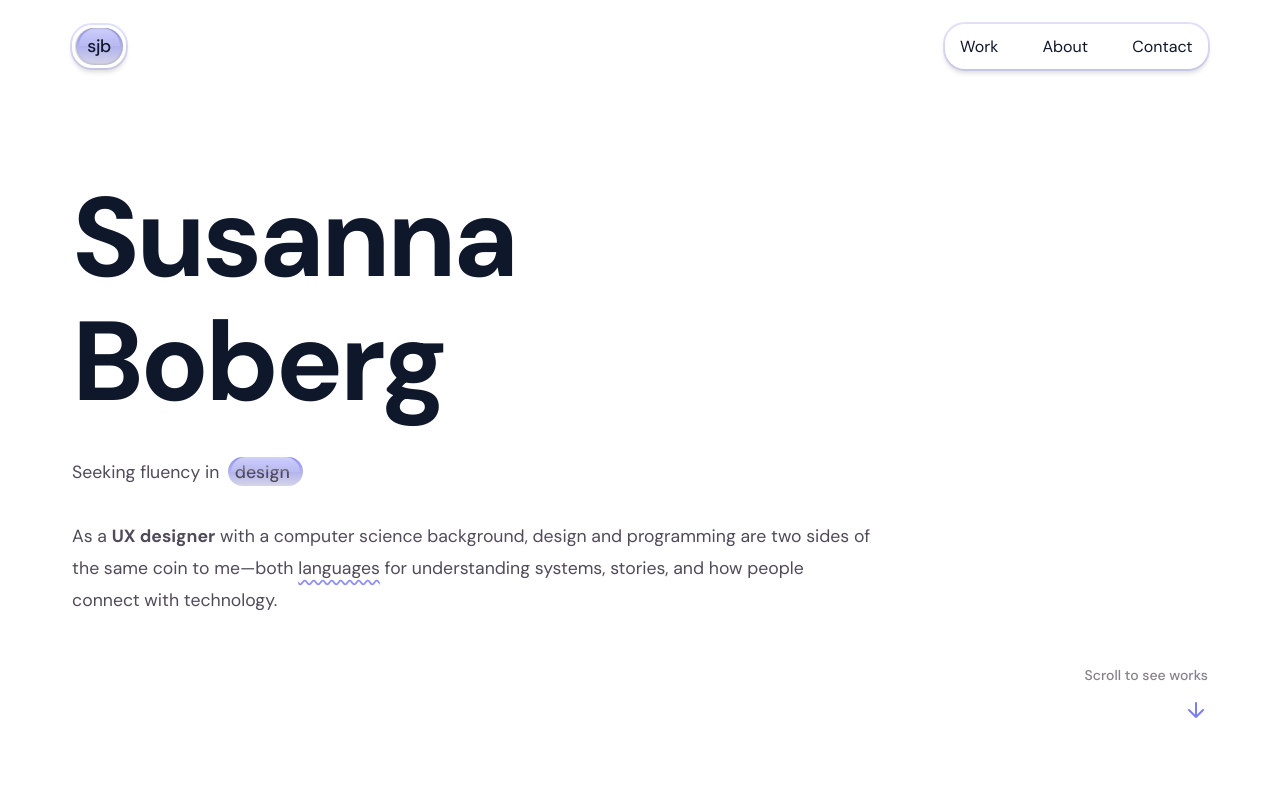
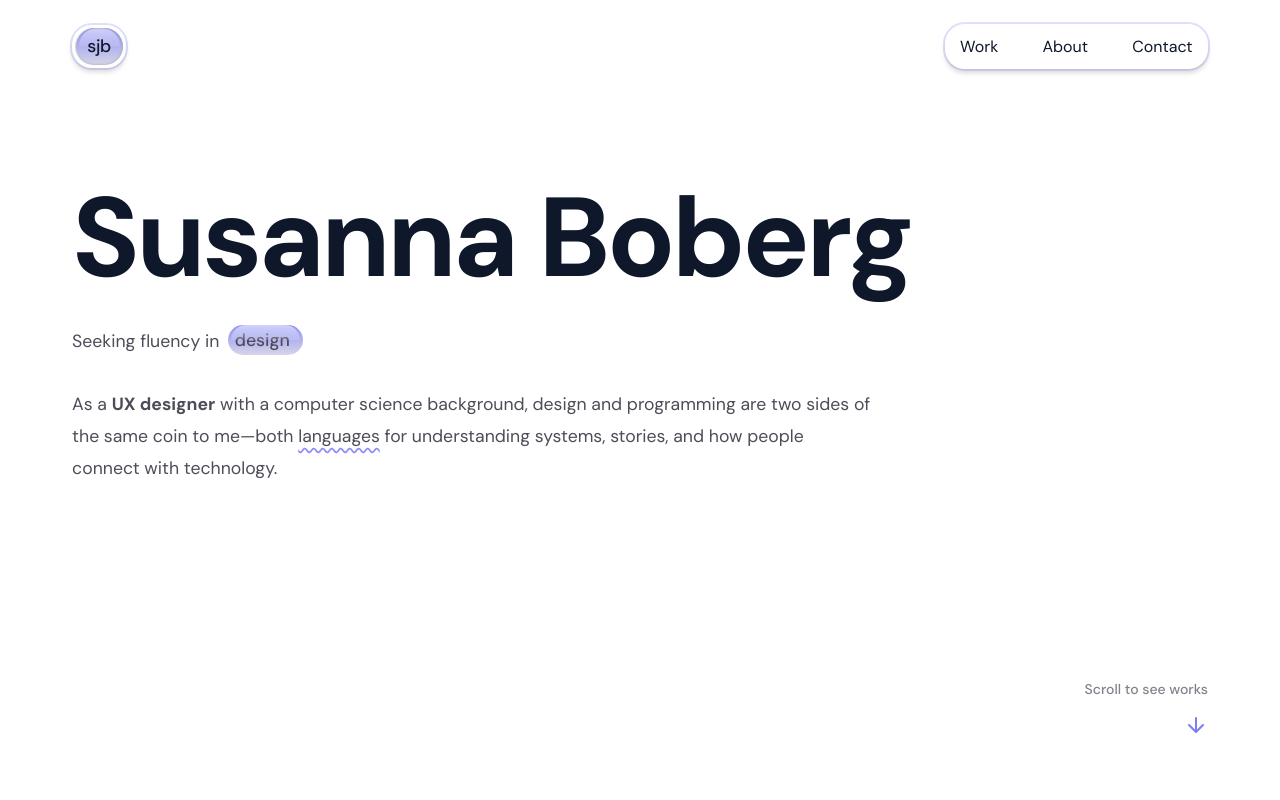
Before and after one commit to susannaboberg/susannaboberg.github.io, a plain HTML site: page index.html in a window 1280 px wide. Shown: the top 800 px of the page. Drawn offline with nearby package versions, Linux system fonts and the light colour scheme; a web font is replaced by a local one.

Commit message:
fixed scroll section height

```diff
--- a/styles.css
+++ b/styles.css
@@ -218,11 +218,15 @@ body.menu-open {
     padding: 0 2rem;
     display: flex;
     flex-direction: column;
+    min-height: 70vh;
 }
 
+
+
+
 .hero-text {
-    max-width: 800px;
-    margin-bottom: 3rem;
+    max-width: 900px;
+    margin-bottom: clamp(1rem, 4vh, 3rem);
 }
 
 
@@ -230,7 +234,7 @@ body.menu-open {
     font-size: clamp(3rem, 9vw, 7rem);
     font-weight: 700;
     line-height: 1.1;
-    margin-bottom: 2rem;
+    margin-bottom: clamp(0.75rem, 3vh, 2rem);
     letter-spacing: -0.03em;
     color: var(--text-dark);
     opacity: 0;
```
